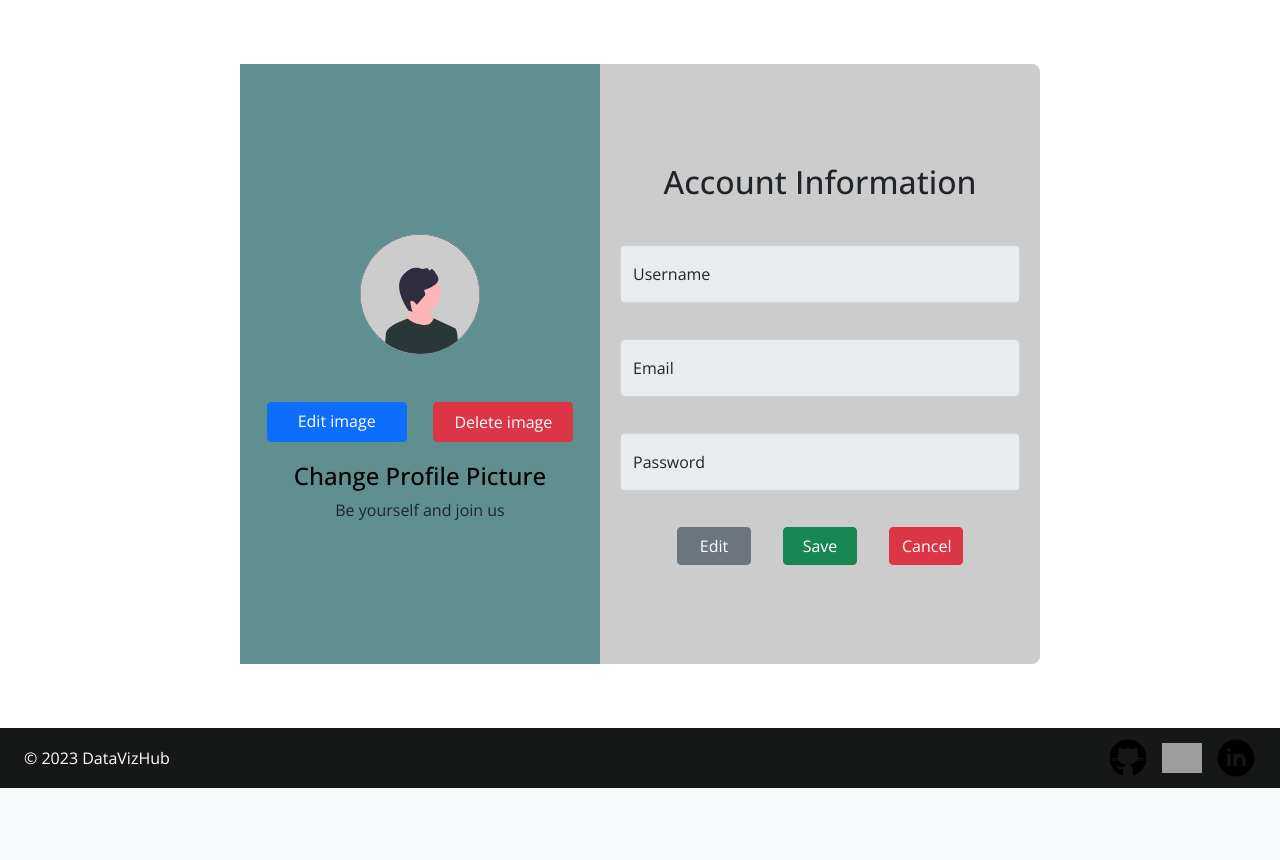
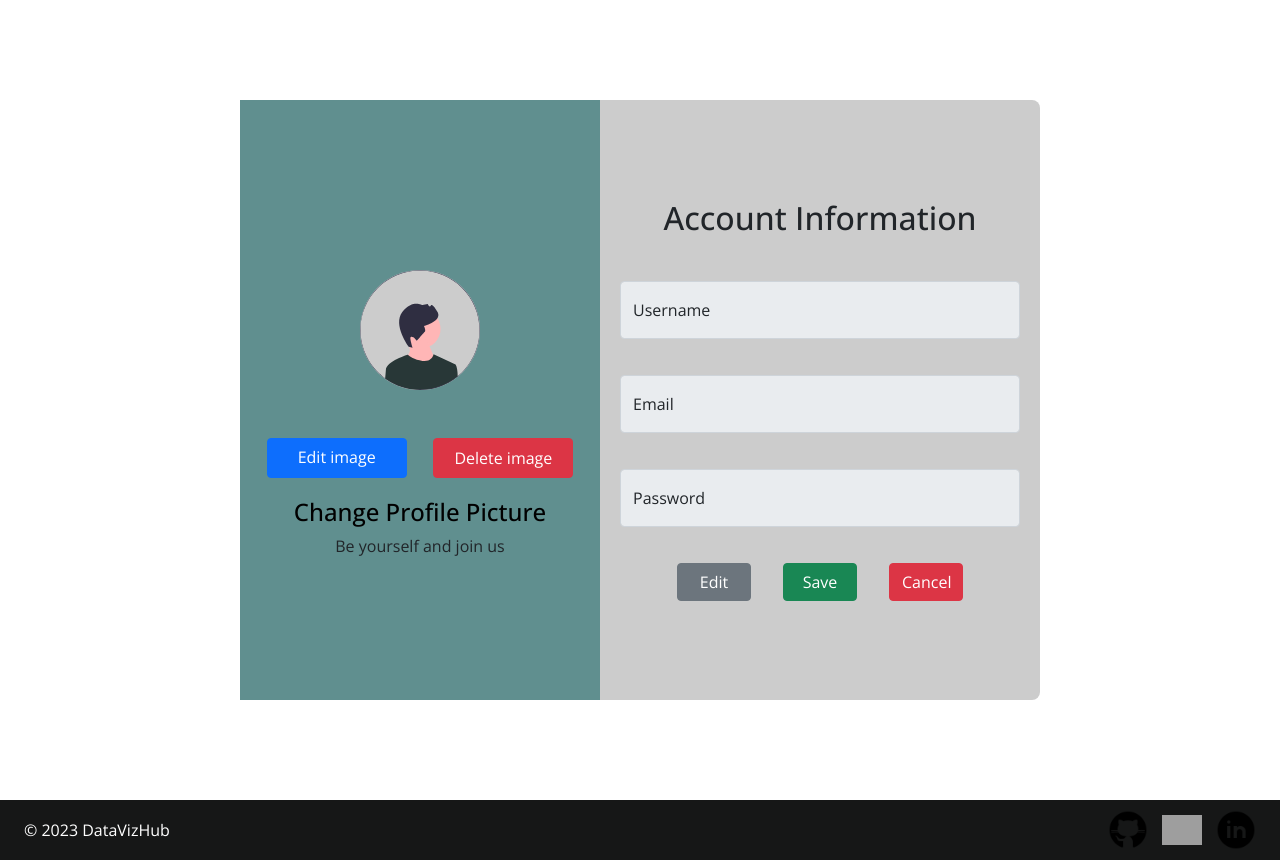
Before and after one commit to badrbnh/Data_Visualizer, a Flask app: page /edit in a window 1280 px wide. Shown: the part 74-934 px from the top of the page. Before the commit the page ends 862 px from the top, so only its background shows below. Run offline with Flask 3, Linux system fonts and the light colour scheme; parts of the project's set-up code (start-up, migrations or seed data) failed here and were passed over; some libraries are stand-ins or nearby versions; grey boxes are pictures that could not be loaded.

Commit message:
update 0.1 edit profile and fixed errors

```diff
--- a/web_flask/routes.py
+++ b/web_flask/routes.py
@@ -59,16 +59,16 @@ def login():
 
     form = LoginForm()
     if form.validate_on_submit():
-        users = db_storage.all(User)
-        for user in users.values():
-            if user.username == form.username.data and user.check_password(form.password.data):
-                if  user.is_verified == 1:
-                    login_user(user, remember=form.remember_me.data)
-                    return redirect(url_for('inside', username=user.username))
-                else:
-                    flash('Email not verified', 'error')
+        user = db_storage.get_user(User, form.username.data)
+        if user and user.check_password(form.password.data):
+            if  user.is_verified == 1:
+                login_user(user, remember=form.remember_me.data)
+                return redirect(url_for('inside', username=user.username))
             else:
-                flash('Invalid username or password', 'error')
+                flash('Email not verified', 'error')
+                return render_template('login.html', form=form)
+        else:
+            flash('Invalid username or password', 'error')
     return render_template('login.html', form=form)
 
 @app.route('/logout', methods=['GET', 'POST'], strict_slashes=False)
@@ -76,6 +76,7 @@ def logout():
     """allow user to logout"""
     logout_user()
     return redirect(url_for('login'))
+
 
 @app.route('/edit', methods=['GET', 'PUT', 'POST'], strict_slashes=False)
 def edit():
--- a/web_flask/static/styles/nav.css
+++ b/web_flask/static/styles/nav.css
@@ -9,7 +9,7 @@ header {
 
 .navbar .profile {
   width: 60px;
-  height: auto;
+  height: 60px;
   border-radius: 50%;
   cursor: pointer;
 }
@@ -55,8 +55,17 @@ header {
   font-weight: 500;
 }
 
+.menu-profile {
+  background: #e5e5e5;
+  width: 60px;
+  height: 60px;
+  border-radius: 50%;
+}
+
+
 .user-info img {
   width: 48px;
+  height: 48px;
   border-radius: 50%;
   margin-right: 15px;
 }
--- a/web_flask/static/styles/profile.css
+++ b/web_flask/static/styles/profile.css
@@ -1,5 +1,5 @@
 .profile-cont {
-    padding: 64px 0;
+    height: 100%;
     display: flex;
     align-items: center;
     justify-content: center;
--- a/web_flask/templates/base.html
+++ b/web_flask/templates/base.html
@@ -42,7 +42,7 @@
     <script type="text/javascript" src="../static/scripts/profile.js?{{ cache_id }}" defer></script>
   </head>
   <body>
-    <header class="header">
+    <header id="header" userId="{{ current_user.id }}">
       <nav class="navbar navbar-expand-lg navbar-dark bg-dark">
         <div class="container-fluid">
           {% if current_user.is_anonymous %}
@@ -71,15 +71,17 @@
           </div>
           </div>
           {% else %}
-          <img
-            src="../static/resources/profileIcon.png"
-            class="profile"
-            onclick="toggleMenu()"
-          />
+          <div class="menu-profile">
+            <img id="menu-img"
+              src="../static/resources/profileIcon.png"
+              class="profile"
+              onclick="toggleMenu()"
+            />
+          </div>
           <div class="sub-menu-wrap" id="subMenu">
             <div class="sub-menu">
               <div class="user-info">
-                <img src="../static/resources/profileIcon.png" />
+                <img src="../static/resources/profileIcon.png" id="sub-menu-img" />
                 <h2>{{ current_user.username }}</h2>
               </div>
               <a  href="{{ url_for('edit') }}" class="sub-menu-link">
--- a/web_flask/templates/profile.html
+++ b/web_flask/templates/profile.html
@@ -26,7 +26,7 @@
                 <h1>Account Information</h1>
             </div>
             <form action="" method="post" novalidate>
-                <div id="erro-cont" style="margin-top: 12px;">
+                <div id="erro-cont" style="margin-top: 12px;"/>
                     {% with messages = get_flashed_messages() %}
                       {% if messages %}
                           {% for message in messages %}
@@ -37,20 +37,20 @@
                 </div>
                 <div  class="form-floating mb-3" id="floating-cont" userId="{{ current_user.id }}">
                     {{ form.hidden_tag() }}
-                    {{ form.username(type="Username", class="form-control", id="floatingInput", placeholder="username") }}
-                    <label for="floatingInput" id="username">Username</label>
+                    {{ form.username(type="Username", class="form-control", id="floatingUsername", placeholder="username") }}
+                    <label for="floatingUsername" id="username">Username</label>
                 </div>
                 <div class="form-floating mb-3" id="validEmail">
-                    {{ form.email(class="form-control", id="floatingEmail", placeholder="name@example.com") }}
-                    <label for="floatingEmail" id="email">Email</label>
+                    {{ form.email(class="form-control", id="floatingEmailEdit", placeholder="name@example.com") }}
+                    <label for="floatingEmailEdit" id="email">Email</label>
                 </div>
                 <div class="form-floating">
-                    {{ form.password(type="password", class="form-control", id="floatingPassword", placeholder="Password") }}
-                    <label for="floatingPassword" id="password">Password</label>
+                    {{ form.password(type="password", class="form-control", id="floatingPasswordEdit", placeholder="Password") }}
+                    <label for="floatingPasswordEdit" id="password">Password</label>
                 </div>
                 <div class="edit-confirm">
                 <button type="button" class="btn btn-secondary" id="edit-btn">Edit</button>
-                {{ form.submit(class="btn btn-success") }}
+                <div id="save-btn">{{ form.submit(class="btn btn-success") }}</div>
                 <button class="btn btn-danger" id="cancel-btn" >Cancel</button>
                 </div>
             </form>
```
Also changed, not shown: models/engine/dbStorage.py (+15 -0 lines), models/recover.py (added, +9 -0 lines), web_flask/static/scripts/menu.js (+40 -0 lines), web_flask/static/scripts/profile.js (+5 -39 lines), web_flask/static/resources/profileImg/0752c86a-5ee7-46b0-b355-a5c43c82bb0d.png (deleted), web_flask/static/resources/profileImg/269f01c3-4b39-4185-91f0-ce2e921632bd.jpg (added), web_flask/static/resources/profileImg/60d2dcb8-6e78-4c78-958d-6318ad8d0494.jpeg (added), web_flask/static/resources/profileImg/68cb0913-d200-40e3-b826-257dc056452b.png (deleted), web_flask/static/resources/profileImg/9e0a24c0-c5c6-4f82-8c8b-4287adbc5ab3.png (deleted), web_flask/static/resources/profileImg/c0d0b87c-2aff-4f13-8aff-66b50a35920c.png (deleted), web_flask/static/resources/profileImg/ebadf055-a3ed-42e7-8b6b-fdc8be25e3ee.jpeg (added).
